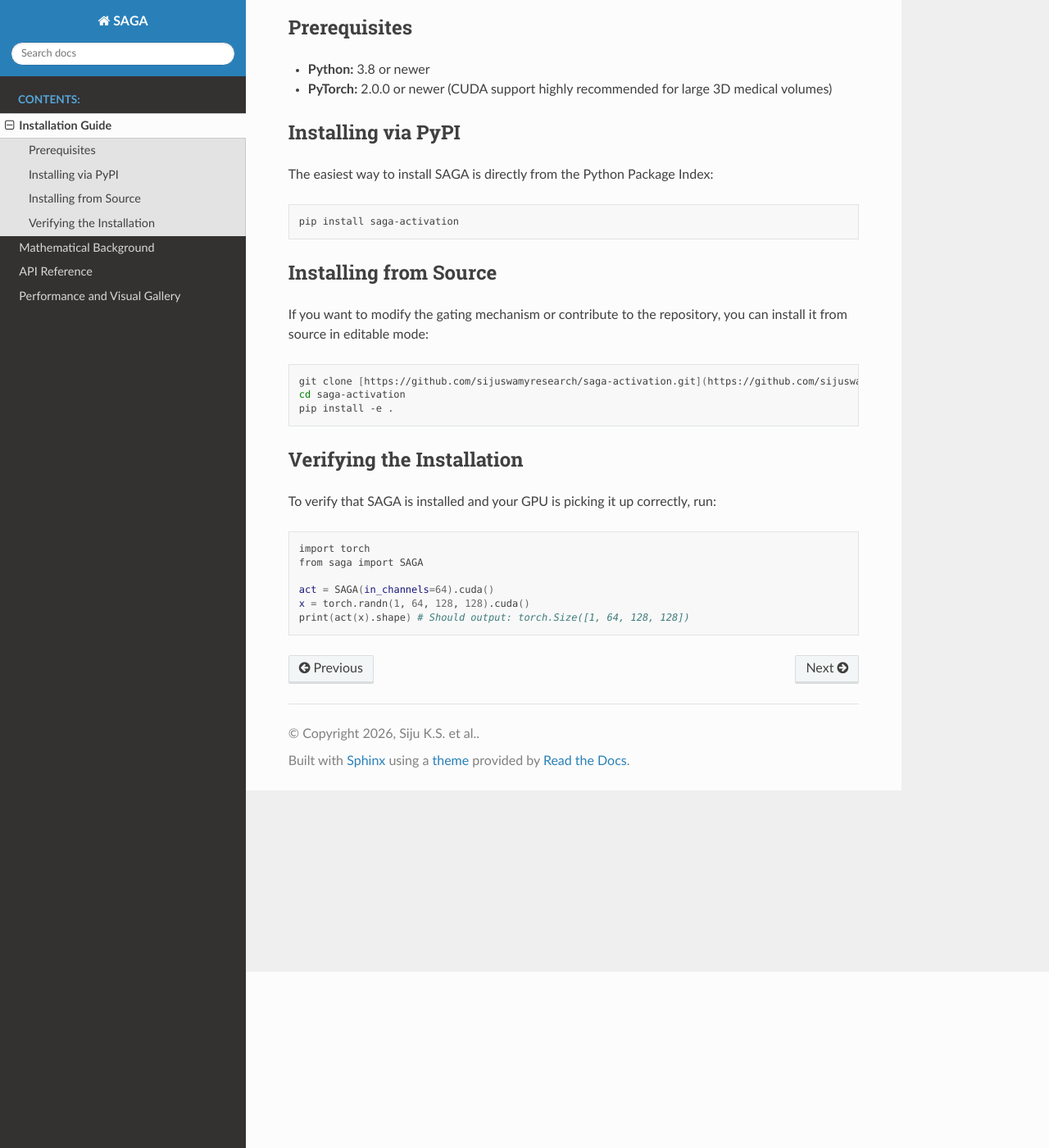
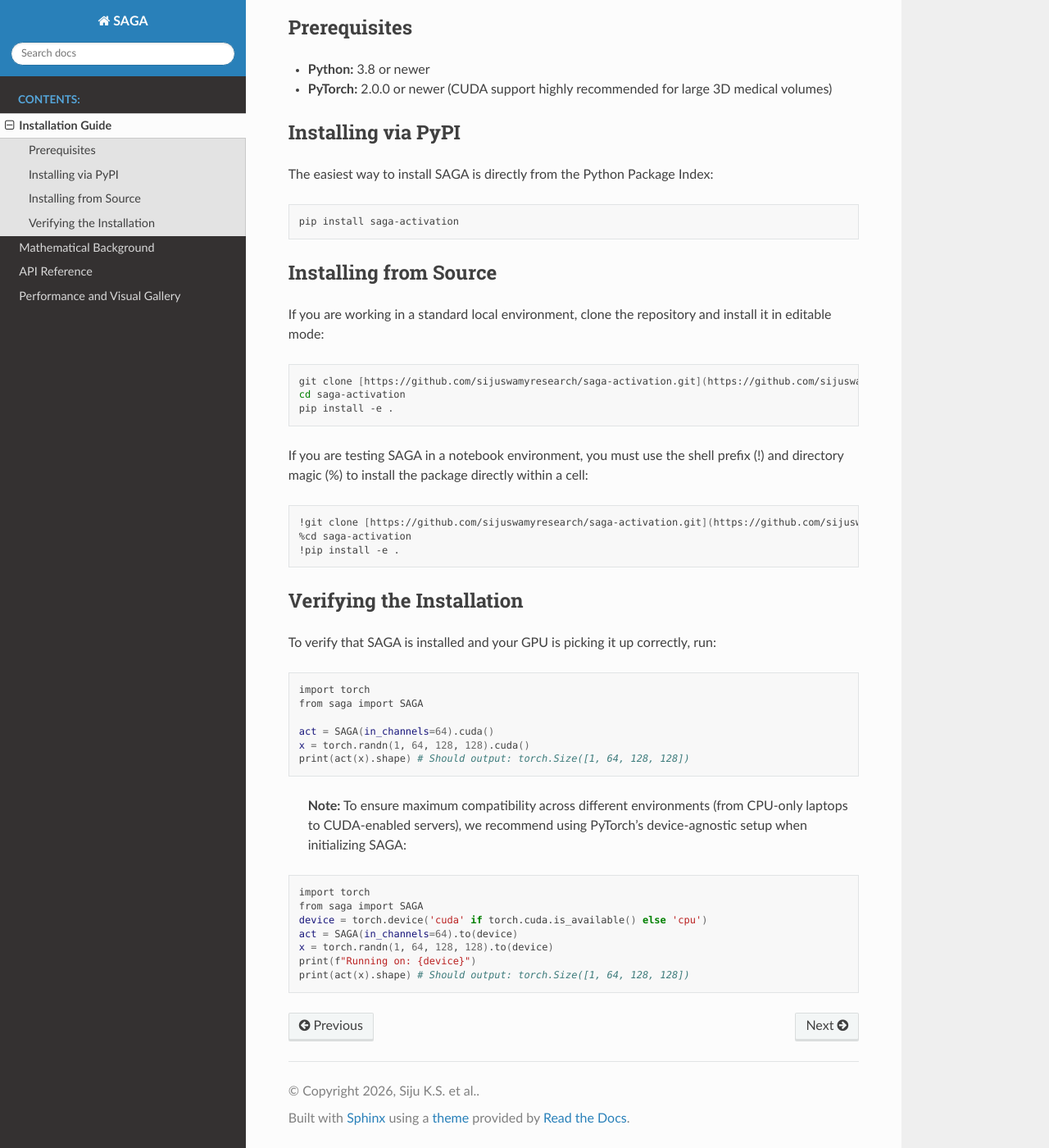
Before and after one commit to sijuswamyresearch/saga-activation, a Sphinx documentation site: the page built from docs/installation.md, in a window 1280 px wide and 1400 px high, scrolled down 215 px. Shown: the whole window at 82% size. Built offline with Sphinx 7.4.7 and the Read the Docs theme 3.1.0, drawn with Linux system fonts in a browser that asks for light colours; pages that are not in the unit, such as notebooks, are missing from menus.

Commit message:
update .md files

````diff
--- a/docs/installation.md
+++ b/docs/installation.md
@@ -16,12 +16,19 @@ pip install saga-activation
 ```
 ## Installing from Source
 
-If you want to modify the gating mechanism or contribute to the repository, you can install it from source in editable mode:
+If you are working in a standard local environment, clone the repository and install it in editable mode:
 
 ```bash
 git clone [https://github.com/sijuswamyresearch/saga-activation.git](https://github.com/sijuswamyresearch/saga-activation.git)
 cd saga-activation
 pip install -e .
+```
+If you are testing SAGA in a notebook environment, you must use the shell prefix (!) and directory magic (%) to install the package directly within a cell:
+
+```bash
+!git clone [https://github.com/sijuswamyresearch/saga-activation.git](https://github.com/sijuswamyresearch/saga-activation.git)
+%cd saga-activation
+!pip install -e .
 ```
 
 ## Verifying the Installation
@@ -35,3 +42,15 @@ act = SAGA(in_channels=64).cuda()
 x = torch.randn(1, 64, 128, 128).cuda()
 print(act(x).shape) # Should output: torch.Size([1, 64, 128, 128])
 ```
+
+>**Note:** To ensure maximum compatibility across different environments (from CPU-only laptops to CUDA-enabled servers), we recommend using PyTorch's device-agnostic setup when initializing SAGA:
+
+```bash
+import torch
+from saga import SAGA
+device = torch.device('cuda' if torch.cuda.is_available() else 'cpu')
+act = SAGA(in_channels=64).to(device)
+x = torch.randn(1, 64, 128, 128).to(device)
+print(f"Running on: {device}")
+print(act(x).shape) # Should output: torch.Size([1, 64, 128, 128])
+```
````
Also changed, not shown: README.md (+23 -2 lines).
